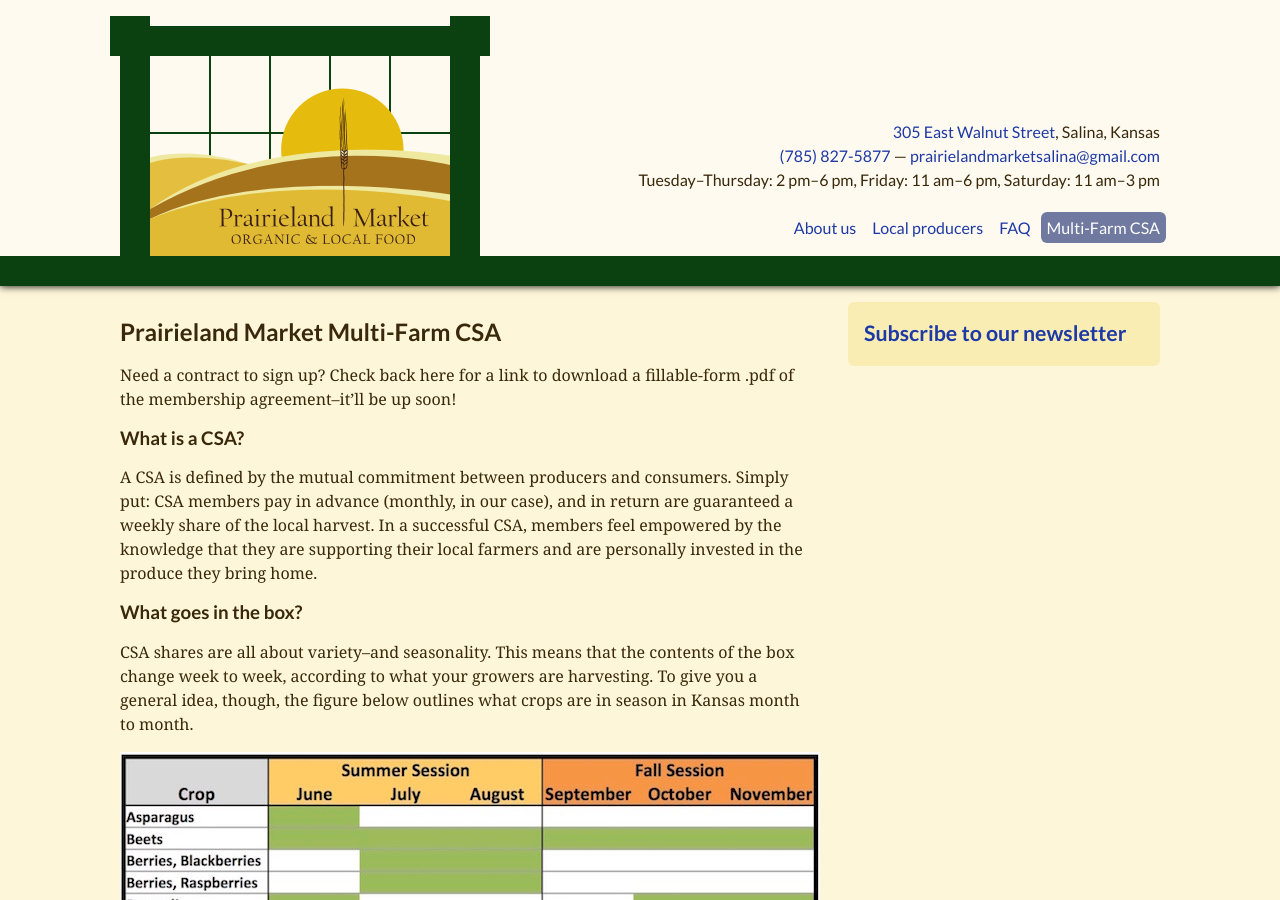
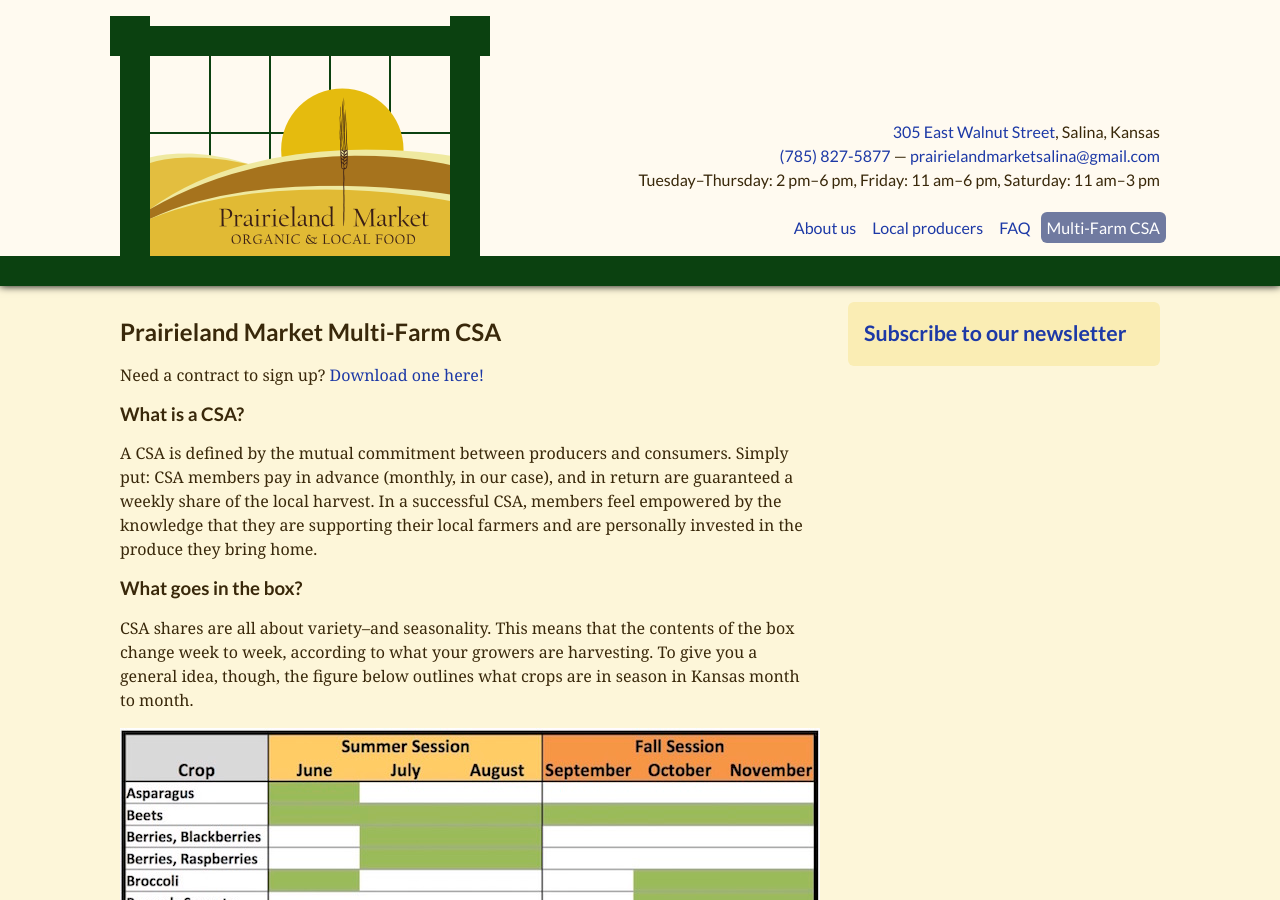
Before and after one commit to prairielandmarket/prairielandmarket.github.io, a Jekyll site: the page built from csa.md, in a window 1280 px wide and 900 px high. Built offline with Jekyll 4.4.1, drawn with Linux system fonts in a browser that asks for light colours; nearby versions of some CDN libraries; Markdown is read by kramdown in place of the engine named in the settings.

Commit message:
Updated csa.md

```diff
--- a/csa.md
+++ b/csa.md
@@ -5,8 +5,9 @@ published: true
 ---
 
 
+
 ## Prairieland Market Multi-Farm CSA
-Need a contract to sign up? Check back here for a link to download a fillable-form .pdf of the membership agreement--it'll be up soon!
+Need a contract to sign up? [Download one here!](prairielandmarket.github.io/MemberContract2016_FINAL.fillable.pdf)
 ### What is a CSA?
 A CSA is defined by the mutual commitment between producers and consumers. Simply put: CSA members pay in advance (monthly, in our case), and in return are guaranteed a weekly share of the local harvest. In a successful CSA, members feel empowered by the knowledge that they are supporting their local farmers and are personally invested in the produce they bring home.
 ### What goes in the box?
```
